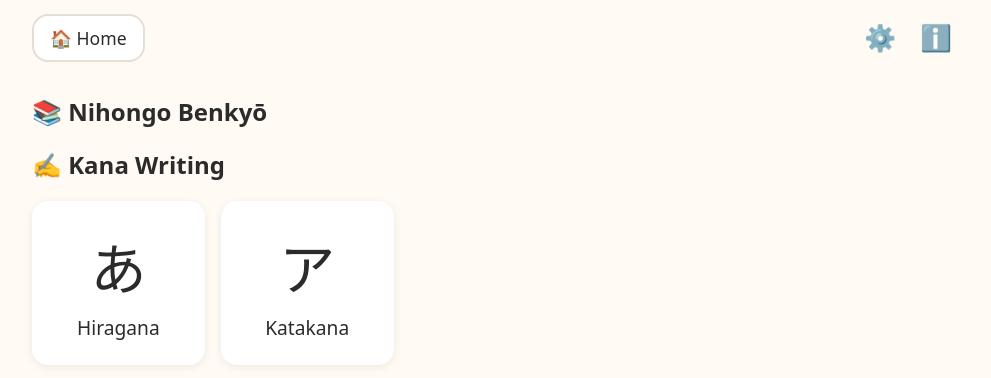
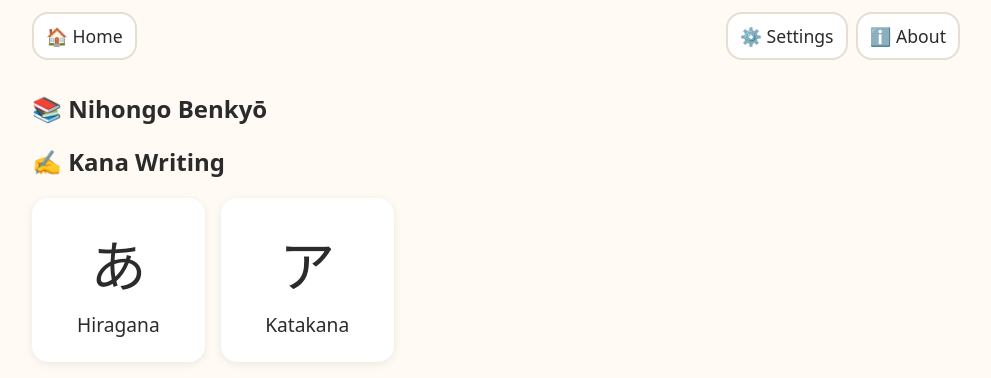
Before and after one commit to Nydan/nihongobenkyo, a Preact app: page / in a window 1280 px wide. Shown: the top 378 px of the page, without its empty margins (144-1135 px from the left). Built offline with nearby package versions, Linux system fonts and the light colour scheme.

Commit message:
feat: label the Settings and About links as buttons like Home

```diff
--- a/src/shell/App.tsx
+++ b/src/shell/App.tsx
@@ -22,8 +22,8 @@ export function App({ modules }: { modules: LearningModule[] }) {
       <nav class="topbar">
         <a class="button" href={href()}>🏠 Home</a>
         <span class="topbar-right">
-          <a href={href('settings')} aria-label="Settings">⚙️</a>
-          <a href={href('about')} aria-label="About">ℹ️</a>
+          <a class="button" href={href('settings')}>⚙️ Settings</a>
+          <a class="button" href={href('about')}>ℹ️ About</a>
         </span>
       </nav>
       <Banner />
--- a/src/shell/styles.css
+++ b/src/shell/styles.css
@@ -27,9 +27,8 @@ a { color: inherit; }
 /* No double-tap zoom on iPad when tapping controls quickly. */
 button, a { touch-action: manipulation; }
 .app { max-width: 960px; margin: 0 auto; padding: env(safe-area-inset-top) 16px 32px; }
-.topbar { display: flex; justify-content: space-between; align-items: center; padding: 12px 0; }
-.topbar a { font-size: 1.6rem; text-decoration: none; padding: 8px; }
-.topbar .button { font-size: 1.1rem; padding: 8px 16px; }
+.topbar { display: flex; justify-content: space-between; align-items: center; gap: 8px; padding: 12px 0; }
+.topbar .button { white-space: nowrap; padding: 8px 12px; }
 .topbar-right { display: flex; gap: 8px; }
 .banner { background: var(--warn); color: #000; padding: 8px 12px; border-radius: var(--radius); margin-bottom: 12px; }
 button, .button {
```
